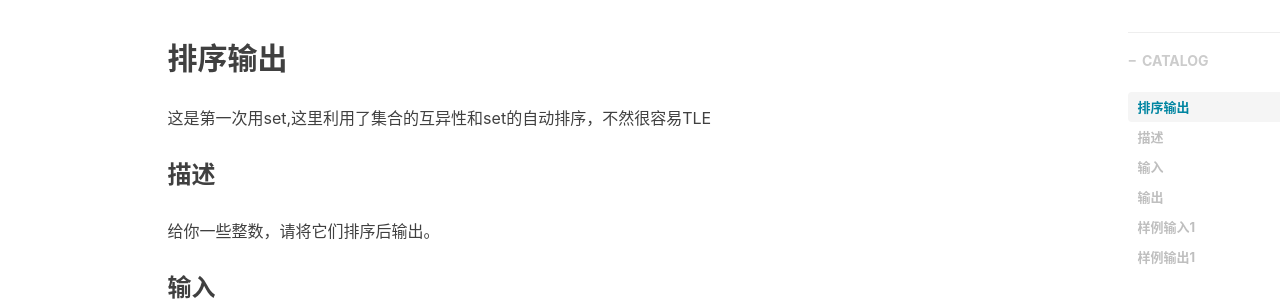
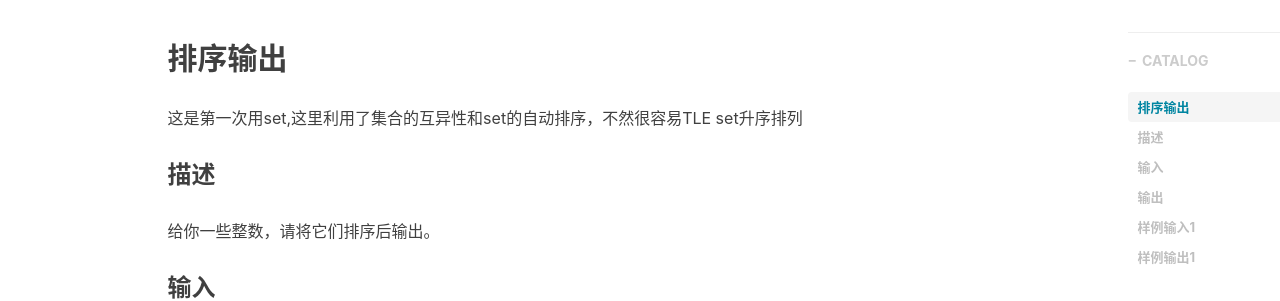
Before and after one commit to pandaKINandQUEEN/GinKo-BFU.github.io, a Jekyll site: the page built from _posts/2017-01-23-sort-and-cout.md, in a window 1280 px wide and 900 px high, scrolled down 379 px. Shown: the part 152-453 px from the top of the window. Built offline with Jekyll 4.4.1, drawn with Linux system fonts in a browser that asks for light colours; nearby versions of some CDN libraries; comment, search, counter and statistics services are not loaded.

Commit message:
Update 2017-01-23-sort-and-cout.md

```diff
--- a/_posts/2017-01-23-sort-and-cout.md
+++ b/_posts/2017-01-23-sort-and-cout.md
@@ -13,6 +13,7 @@ tags:
 
 ## 排序输出
 这是第一次用set,这里利用了集合的互异性和set的自动排序，不然很容易TLE
+set升序排列
 
 ### 描述
 给你一些整数，请将它们排序后输出。
```
